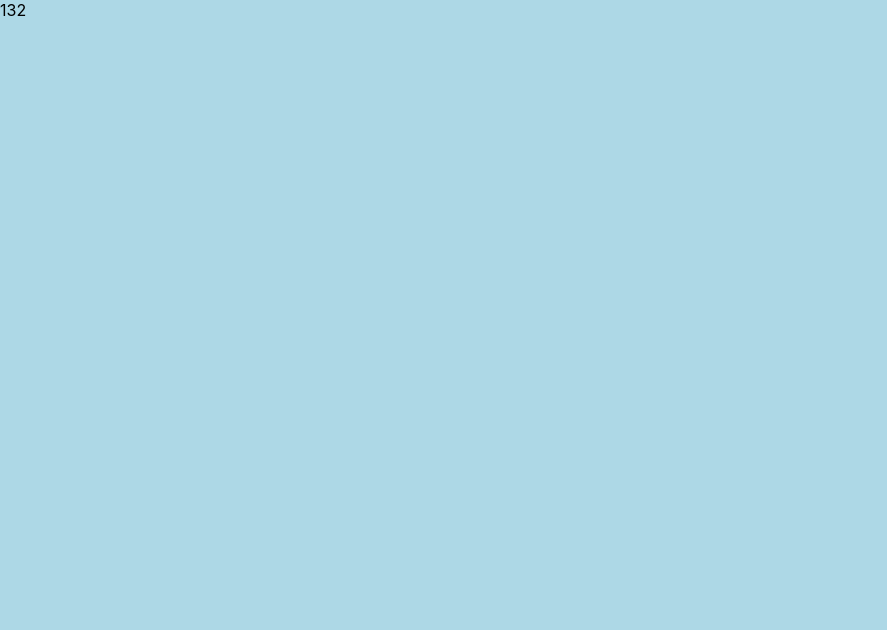
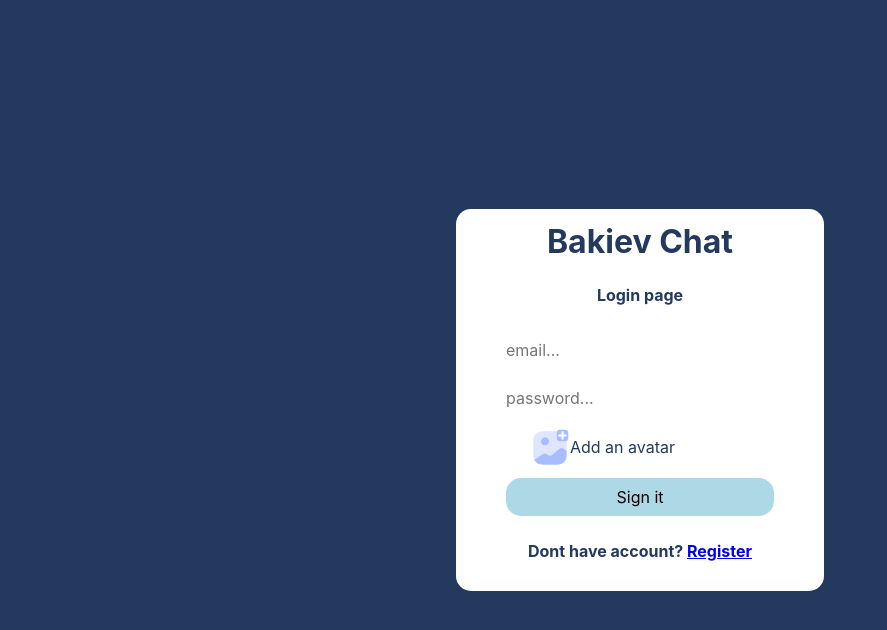
Before and after one commit to backiev/chat, a React (Create React App) app: page / in a window 1280 px wide. Shown: the top 630 px of the page, without its empty margins (0-887 px from the left). Built offline with nearby package versions, Linux system fonts and the light colour scheme.

Commit message:
added page Login

```diff
--- a/package.json
+++ b/package.json
@@ -6,6 +6,7 @@
     "@testing-library/jest-dom": "^5.16.5",
     "@testing-library/react": "^13.4.0",
     "@testing-library/user-event": "^13.5.0",
+    "normalize.css": "^8.0.1",
     "react": "^18.2.0",
     "react-dom": "^18.2.0",
     "react-scripts": "5.0.1",
--- a/src/App.js
+++ b/src/App.js
@@ -1,5 +1,7 @@
 import './App.css';
+import { Login } from './Login';
 import './main.sass';
+import './normalize.css';
 
 
 
@@ -7,7 +9,7 @@ function App() {
 
   return (
     <div className="App">
-      132
+      <Login />
     </div>
   );
 }
--- /dev/null
+++ b/src/Login.jsx
@@ -0,0 +1,23 @@
+import React from 'react';
+import Add from './assets/addAvatar.png'
+
+export const Login = () => {
+  return (
+    <div className='wrapper'>
+        <div className="login">
+            <h1>Bakiev Chat</h1>
+            <p>Login page</p>
+            <input type="text" placeholder='email...' />
+            <input type="password" placeholder='password...'/>
+            <input type="file" id='imgFile' style={{display: 'none'}}/>
+            <label htmlFor="imgFile">
+                <img src={Add} alt="" />
+                <span>Add an avatar</span>
+            </label>
+            <button>Sign it</button>
+            <p>Dont have account? <a href="#">Register</a></p>
+        </div>
+
+    </div>
+  )
+}
--- a/src/main.sass
+++ b/src/main.sass
@@ -1,3 +1,43 @@
 body
-    background-color: lightblue
-    // color: red
+    background-color: #23395d
+
+.wrapper
+    height: 100vh
+    display: flex
+    align-items: center
+    justify-content: center
+    .login
+        display: flex
+        flex-direction: column
+        align-items: center
+        gap: 10px
+        padding: 15px 50px
+        background-color: white
+        border-radius: 15px
+        color: #23395d
+        input
+            width: 100%
+            border: none
+            outline: none
+            padding: 10px
+        button
+            width: 100%
+            background-color: lightblue
+            border: none
+            outline: none
+            cursor: pointer
+            border-radius: 15px
+            padding: 10px 0
+        p
+            font-weight: bold
+        h1
+            padding: 0
+            margin: 0
+        label
+            display: flex
+            align-items: center
+            justify-content: flex-start
+            margin-left: -75px
+            cursor: pointer
+            img
+                max-width: 40px
```
Also changed, not shown: src/normalize.css (added), 1 other file (tests, documents, lock files or other folders).
